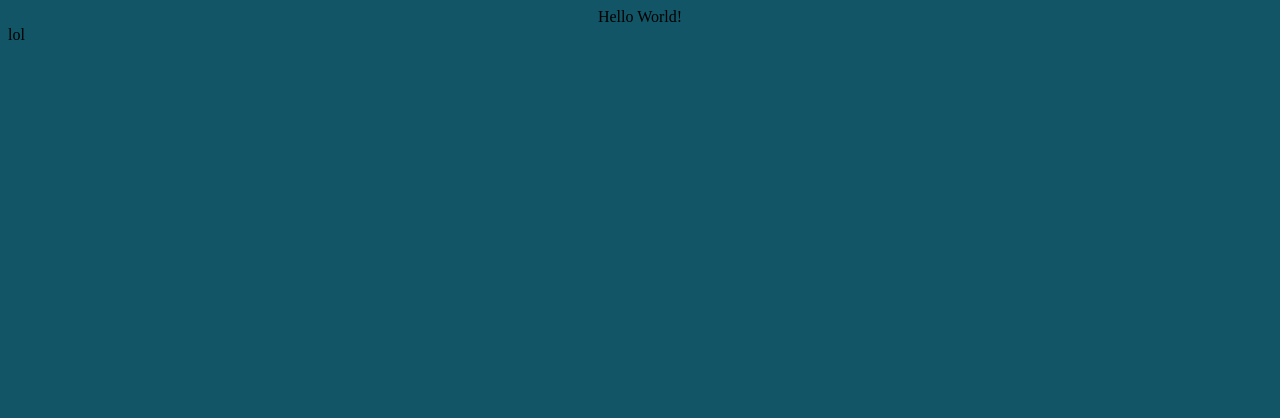
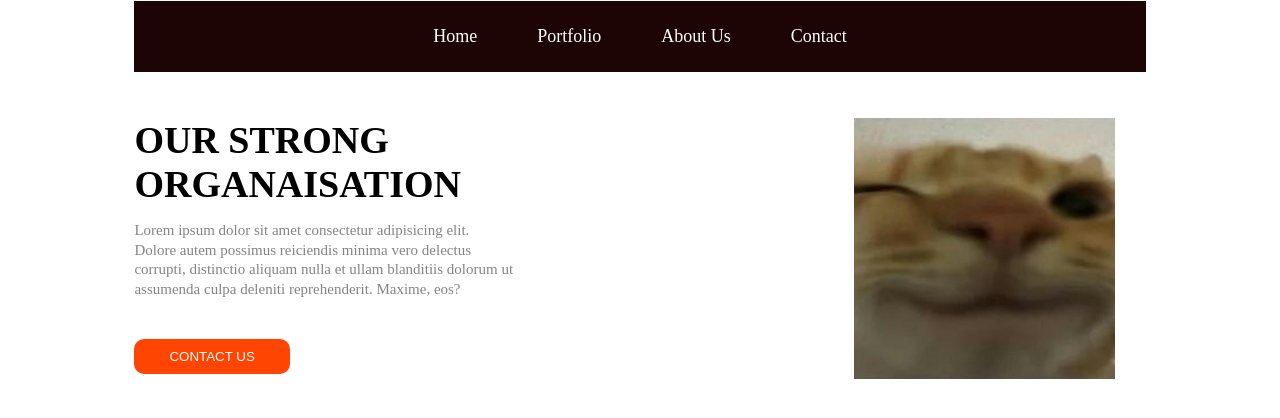
Before and after one commit to WizzArt0/web, a plain HTML site: page index.html in a window 1280 px wide. Drawn offline with Linux system fonts and the light colour scheme.

Commit message:
create header

```diff
--- a/css/style.css
+++ b/css/style.css
@@ -1,6 +1,78 @@
-body{
-    background-color: #115566;
+.header{
+    background-color: #EDDEDE;
 }
-.begin{
-    text-align: center;
+
+/* HEADER NAV */
+
+.header-menu-wrapper{
+    width: 80%;
+    background-color: #1E0505;
+    margin: 0 auto;
+    margin-top: -15px;
 }
+
+ul.menu-buttons-ul{
+    display: flex;
+    justify-content: center;
+    padding: 0;
+}
+
+li.menu-button{
+    list-style: none;
+   padding: 25px 15px 25px 15px;
+}
+
+li.menu-button a{
+    text-decoration: none;
+    font-size: 18px;
+    color: #fff;
+    padding: 25px 15px 25px 15px;
+}
+
+li.menu-button :hover{
+    background-color: #ff4501;
+}
+
+/* HEADER CONTENT */
+
+.header-content-wrapper{
+    display: flex;
+    padding-top: 30px;
+    width: 80%;
+    margin: 0 auto;
+}
+
+.header-content-text{
+    width: 50%;
+}
+
+.header-main-text{
+    font-size: 38px;
+    font-weight: bold;
+}
+
+.header-help-text{
+    font-size: 15px;
+    font-weight: lighter;
+    margin-top: 15px;
+    line-height: 1.3;
+    color: #848484;
+    width: 75%;
+}
+
+.header-button{
+    margin-top: 40px;
+    padding: 10px 35px 10px 35px;
+    color: #fff;
+    background-color: #ff4501;
+    border: 0;
+    border-radius: 10px;
+}
+
+.header-button:hover{
+    background-color: #1E0505;
+}
+
+.img-header{
+    float: right;
+}
--- a/index.html
+++ b/index.html
@@ -7,7 +7,28 @@
     <title>Project</title>
 </head>
 <body>
-    <div class="begin">Hello World!</div>
-    <div>lol</div>
+    <header>
+    <div class="header-menu-wrapper">
+        <ul class="menu-buttons-ul">
+            <li class="menu-button"><a href="#">Home</a></li>
+            <li class="menu-button"><a href="#">Portfolio</a></li>
+            <li class="menu-button"><a href="#">About Us</a></li>
+            <li class="menu-button"><a href="#">Contact</a></li>
+        </ul>
+    </div>
+    <div class="header-content-wrapper">
+        <div class="header-content-text">
+            <div class="header-main-text">OUR STRONG ORGANAISATION</div>
+            <div class="header-help-text">Lorem ipsum dolor sit amet consectetur adipisicing elit. Dolore autem possimus reiciendis minima vero delectus corrupti, distinctio aliquam nulla et ullam blanditiis dolorum ut assumenda culpa deleniti reprehenderit. Maxime, eos?</div>
+            <a href="#" class="a-header-button"><button class="header-button">CONTACT US</button></a>
+        </div>
+        <div class="header-content-video">
+            <div class="header-video"><img class="img-header" src="css/111.jpg" width="55%"></div>
+        </div>
+    </div>
+    </header>
+    <main>
+
+    </main>
 </body>
 </html>
```
Also changed, not shown: css/111.jpg (added).
